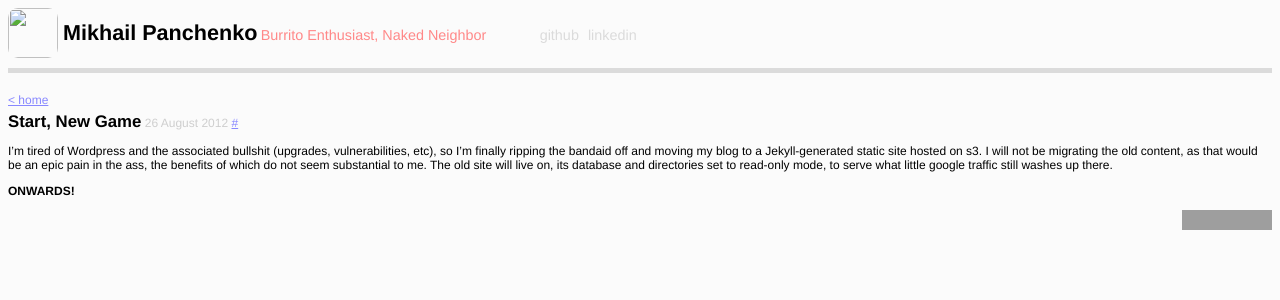
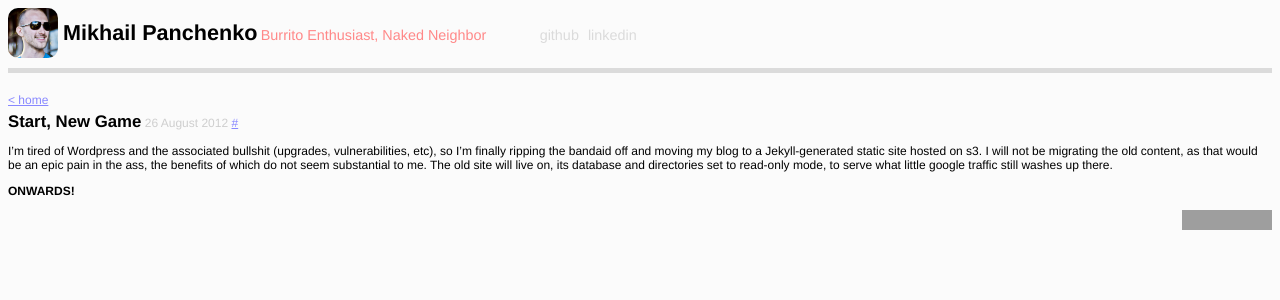
Before and after one commit to mihasya/mihasya.github.com, a Jekyll site: the page built from _posts/2012-08-26-Start-New-Game.markdown, in a window 1280 px wide. Shown: the top 300 px of the page. Built offline with Jekyll 4.4.1, drawn with Linux system fonts in a browser that asks for light colours; comment, search, counter and statistics services are not loaded; grey boxes are pictures that could not be loaded.

Commit message:
use absolute uri

```diff
--- a/_layouts/base.html
+++ b/_layouts/base.html
@@ -12,7 +12,7 @@
     <body>
         <div id="header">
             <div id="thumbnail-wrapper">
-                <img src="imgs/thumb.png" id="thumbnail" />
+                <img src="/imgs/thumb.png" id="thumbnail" />
             </div>
             <div id="header-text-wrapper">
                 <span id="blog-title">Mikhail Panchenko</span> <span id="blog-tagline">Burrito Enthusiast, Naked Neighbor</span>
```
